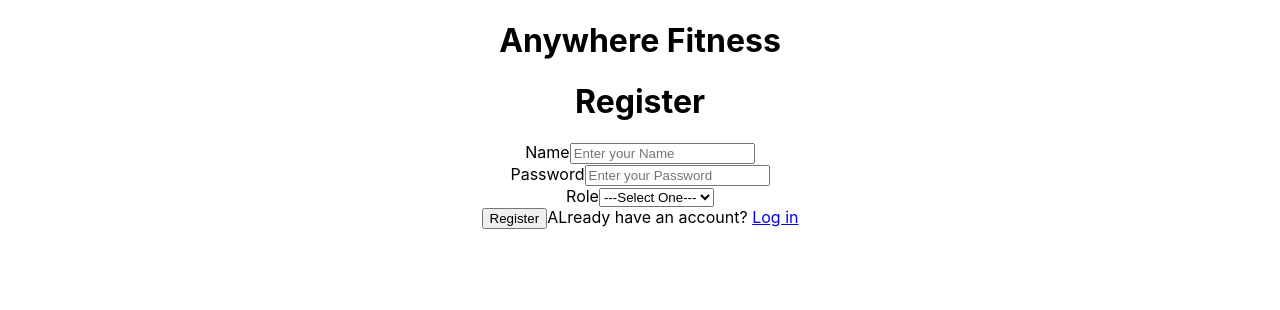
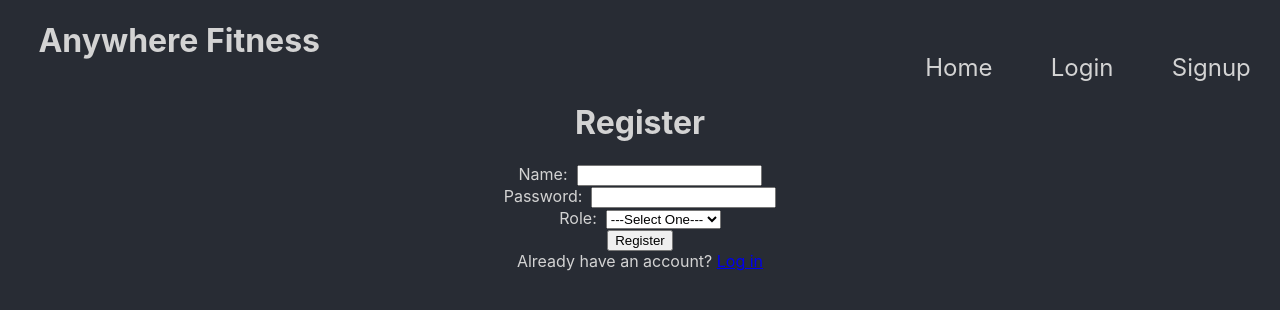
Before and after one commit to anywhereFitness07/front-end, a React (Create React App) app in the folder anywherefitness/: page /register in a window 1280 px wide. Shown: the top 310 px of the page. Built offline with nearby package versions, Linux system fonts and the light colour scheme.

Commit message:
Added some components and a little bit of styling

```diff
--- a/anywherefitness/src/App.js
+++ b/anywherefitness/src/App.js
@@ -1,17 +1,22 @@
-
 import './App.css';
 import React from 'react'
 import { Route, Routes }from 'react-router-dom'
 import Login from './Components/Login';
 import Register from './Components/Register';
+import Header from "./Components/Header";
+import Home from "./Components/Home";
+import Classes from "./Components/Classes";
+
 
 function App() {
   return (
     <div className="App">
-        <h1>Anywhere Fitness</h1>
+        <Header/>
         <Routes>
-          <Route path="/" element={<Login/>}/>
-          <Route path="register" element={<Register/>}/>
+            <Route path='/classes' element={<Classes/>}/>
+            <Route path='/register' element={<Register/>}/>
+            <Route path='/login' element={<Login/>}/>
+            <Route path='/' element={<Home/>}/>
         </Routes>
     </div>
   );
--- /dev/null
+++ b/anywherefitness/src/Components/Class.js
@@ -0,0 +1,21 @@
+import React from 'react';
+import '../styles/Class.css'
+
+const Class = props => {
+    const { oneClass } = props;
+
+    return (
+        <div className='class-container'>
+            <h1>{oneClass.class_name}</h1>
+            <p>Start Time:&nbsp;&nbsp;{oneClass.start_time}</p>
+            <p>Duration:&nbsp;&nbsp;{oneClass.duration}</p>
+            <p>Intensity Level:&nbsp;&nbsp;{oneClass.intensity_level}</p>
+            <p>Class Type: {oneClass.class_type}</p>
+            <p>Location:&nbsp;&nbsp;{oneClass.location}</p>
+            <p>Current Class Size:&nbsp;&nbsp;{oneClass.current_clients}</p>
+            <p>Max Class Size: &nbsp;&nbsp;{oneClass.max_class_size}</p>
+        </div>
+    );
+};
+
+export default Class;
--- /dev/null
+++ b/anywherefitness/src/Components/Classes.js
@@ -0,0 +1,42 @@
+import React, { useEffect, useState } from 'react';
+import Class from "./Class";
+import axios from "axios";
+import '../styles/Classes.css'
+
+const classesInitialValues = [];
+
+
+const Classes = () => {
+    const [classes, setClasses] = useState(classesInitialValues);
+    console.log(classes)
+
+    useEffect(() => {
+        axios.get('https://anywhere-fitness-07-backend.herokuapp.com/api/classes')
+            .then((res) => {
+                console.log(res)
+                setClasses(res.data)
+            })
+            .catch(err => {
+                console.error(err);
+            })
+
+    }, [])
+
+
+    return (
+    <div className='classes-container'>
+        <div>
+            <h1>Classes</h1>
+        </div>
+        <div className='classes-map'>
+            {
+                classes.map((oneClass, i) => {
+                    return <Class key={i} oneClass={oneClass} />
+                })
+            }
+        </div>
+    </div>
+    );
+};
+
+export default Classes;
--- /dev/null
+++ b/anywherefitness/src/Components/Header.js
@@ -0,0 +1,29 @@
+import React from 'react';
+import { Link } from 'react-router-dom';
+import '../styles/Header.css'
+
+
+const Header = () => {
+    const token = localStorage.getItem('token');
+
+
+    return (
+        <div className='header-container'>
+            <div className='header-name'>
+                <h1>Anywhere Fitness</h1>
+            </div>
+            <nav className='header-links'>
+                <Link id='home' to='/'>Home</Link>
+                {token && <Link id='classes' to='/classes'>Classes</Link>}
+                {!token && <Link id='login' to='/login'>Login</Link>}
+                {!token && <Link id='register' to='/register'>Signup</Link>}
+
+
+
+
+            </nav>
+        </div>
+    );
+};
+
+export default Header;
--- /dev/null
+++ b/anywherefitness/src/Components/Home.js
@@ -0,0 +1,19 @@
+import React from 'react';
+
+const Home = () => {
+    return (
+        <div className='home-container'>
+            <div className='home-greeting'>
+                <strong><h1>Welcome To Our Gym!</h1></strong>
+            </div>
+            <div>
+                <img src="https://images.unsplash.com/photo-1574680096145-d05b474e2155?ixlib=rb-1.2.1&ixid=MnwxMjA3fDB8MHxwaG90by1wYWdlfHx8fGVufDB8fHx8&auto=format&fit=crop&w=1469&q=80"
+                     alt="woman lifting weights"
+                />
+            </div>
+
+        </div>
+    );
+};
+
+export default Home;
--- a/anywherefitness/src/Components/Login.js
+++ b/anywherefitness/src/Components/Login.js
@@ -1,35 +1,48 @@
 import React, {useState} from "react";
 
 function Login()  {
-const [cred, setCred] = useState({
-    client_name: '',
-    password: ''
-})
-
+    const [cred, setCred] = useState({});
+    // localStorage.setItem('token', 'token')
 
     const handleChange = (e) => {
     setCred({
         ...cred,
         [e.target.name]: e.target.value
         })
-    console.log(e.target.value)
-}
+        console.log(cred)
+    };
 
     return (
         <div>
             <h1>Login Page</h1>
         <form>
             <div>
-        <label htmlFor="username">Username:</label>
-        <input onChange={handleChange} type="text" id="id" name="username"/>
+                <label
+                    htmlFor="username">
+                    Username:&nbsp;&nbsp;
+                </label>
+                <input
+                    onChange={handleChange}
+                    type="text"
+                    id="username-id"
+                    name="client_name"
+                />
             </div>
             <div>
-        <label htmlFor="password">Password:</label>
-        <input onChange={handleChange} type="text" id="id" name="password"/>
+                <label
+                    htmlFor="password">
+                    Password:&nbsp;&nbsp;
+                </label>
+                <input
+                    onChange={handleChange}
+                    type="text"
+                    id="password-id"
+                    name="password"
+                />
             </div>
         </form>
         </div>
     )
 }
 
-export default Login
+export default Login;
--- a/anywherefitness/src/Components/Register.js
+++ b/anywherefitness/src/Components/Register.js
@@ -10,33 +10,39 @@ const initialState = {
 };
 
 function Register() {
-
+    const [values, setValues] = useState(initialState);
     const navigate = useNavigate();
-
-    const [values, setValues] = useState(initialState);
 
     const handleChange = e => {
         setValues({
             ...values,
             [e.target.name]: e.target.value
         });
-    }
+    };
 
     const handleSubmit = e => {
         e.preventDefault();
         if(values.role === 'Client' ) {
-            axios.post('https://anywhere-fitness-07-backend.herokuapp.com/api/auth/clients/register', {client_name: values.username, password: values.password})
-            .then(res => {
-                navigate('/')
+            axios.post('https://anywhere-fitness-07-backend.herokuapp.com/api/auth/clients/register',
+                {client_name: values.username, password: values.password})
+            .then(() => {
+                navigate('/');
             })
+                .catch(err => {
+                    console.error(err);
+                })
         } else if (values.role === 'Instructor') {
-            axios.post('https://anywhere-fitness-07-backend.herokuapp.com/api/auth/instructors/register', { instructor_name: values.username, password: values.password })
-            .then(res => {
-                navigate('/')
-            });
+            axios.post('https://anywhere-fitness-07-backend.herokuapp.com/api/auth/instructors/register',
+                { instructor_name: values.username, password: values.password })
+            .then(() => {
+                navigate('/');
+            })
+                .catch(err => {
+                    console.error(err);
+                })
         } else {
             return alert("error")
-        };
+        }
     }
 
 
@@ -48,15 +54,25 @@ function Register() {
             <form className='form' onSubmit={handleSubmit}>
                 <h1 className='form-title'>Register</h1>
                 <div className='form-inputs'>
-                    <label>Name</label>
-                    <input id='client_name' name='client_name' type="text" placeholder='Enter your Name' value={values.username} onChange={handleChange}/>
-                </div>
-                <div className='form-inputs'>
-                    <label>Password</label>
-                    <input id='password' name='password' type="password" placeholder='Enter your Password' value={values.password} onChange={handleChange}/>
-                </div>
-                <div className='form-inputs'>
-                    <label>Role</label>
+                    <label>Name:&nbsp;&nbsp;</label>
+                    <input
+                        id='client_name'
+                        name='client_name'
+                        type='text'
+                        value={values.username}
+                        onChange={handleChange}
+                    />
+                    <br/>
+                    <label>Password:&nbsp;&nbsp;</label>
+                    <input
+                        id='password'
+                        name='password'
+                        type='password'
+                        value={values.password}
+                        onChange={handleChange}
+                    />
+                    <br/>
+                    <label>Role:&nbsp;&nbsp;</label>
                     <select onChange={handleChange} name='role'>
                         <option>---Select One---</option>
                         <option value='Client'>Client</option>
@@ -64,8 +80,9 @@ function Register() {
                     </select>
                 </div>
                 <button type='submit'>Register</button>
+                <br/>
                 <span>
-                    ALready have an account? <Link to="/">Log in</Link>
+                    Already have an account? <Link to="/login">Log in</Link>
                 </span>
             </form>
         </div>
--- a/anywherefitness/src/index.css
+++ b/anywherefitness/src/index.css
@@ -5,6 +5,8 @@ body {
     sans-serif;
   -webkit-font-smoothing: antialiased;
   -moz-osx-font-smoothing: grayscale;
+  color: lightgray;
+  background-color: #282c34;
 }
 
 code {
--- /dev/null
+++ b/anywherefitness/src/styles/Class.css
@@ -0,0 +1,6 @@
+.class-container {
+    background-color: darkslategrey;
+    width: 30%;
+    margin: 5%;
+    border-radius: 15%;
+}
--- /dev/null
+++ b/anywherefitness/src/styles/Classes.css
@@ -0,0 +1,5 @@
+.classes-map {
+    display: flex;
+    flex-wrap: wrap;
+    justify-content: space-around;
+}
--- /dev/null
+++ b/anywherefitness/src/styles/Header.css
@@ -0,0 +1,40 @@
+#home {
+    text-decoration: none;
+    color: lightgray;
+}
+
+#classes {
+    text-decoration: none;
+    color: lightgray;
+}
+
+#register {
+    text-decoration: none;
+    color: lightgray;
+}
+
+#login {
+    text-decoration: none;
+    color: lightgray;
+}
+
+.header-container {
+    /*border: red 1px solid;*/
+    display: flex;
+    justify-content: space-between;
+    align-items: flex-end;
+}
+
+.header-name {
+    /*border: blue 1px solid;*/
+    margin-left: 3%;
+}
+
+.header-links {
+    width: 30%;
+    /*border: green 1px solid;*/
+    font-size: 1.5rem;
+    display: flex;
+    justify-content: space-around;
+    margin-left: 3%;
+}
```
Also changed, not shown: 1 other file (tests, documents, lock files or other folders). Lines whose indentation alone changed are shown as unchanged.
